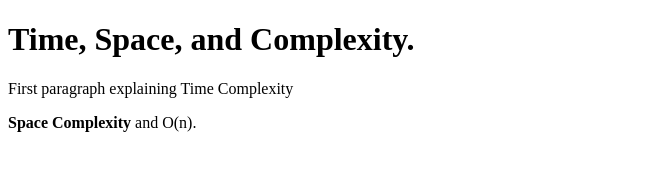
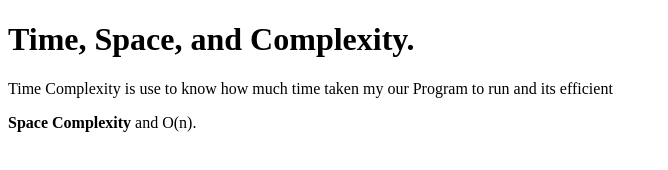
Before and after one commit to acciojob/time-and-space-complexity-harsh137, a website: page main.html in a window 1280 px wide. Shown: the whole page, without its empty margins (0-668 px from the left). Drawn offline with Linux system fonts and the light colour scheme.

Commit message:
created a submission

```diff
--- a/main.html
+++ b/main.html
@@ -11,7 +11,7 @@
     <script type="text/javascript" src="./script.js">
 </script>
 	<h1>Time, Space, and Complexity.</h1>
-	<p>First paragraph explaining Time Complexity</p>
+	<p>Time Complexity is use to know how much time taken my our Program to run and its efficient </p>
 	<p><b>Space Complexity</b> and O(n).</p>
 
 </body>
```
